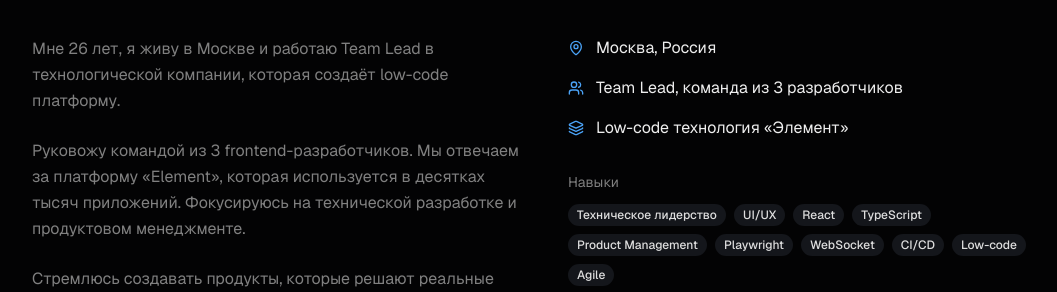
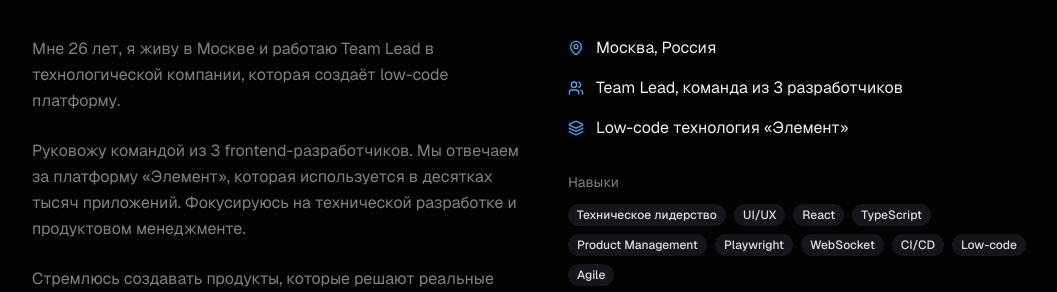
Before and after one commit to dshuran/dshuran-site, a Next.js app: page / in a window 1280 px wide. Shown: the part 980-1272 px from the top of the page, without its empty margins (96-1153 px from the left). Built offline with nearby package versions, Linux system fonts and the light colour scheme.

Commit message:
мелкие фиксы

```diff
--- a/components/About.tsx
+++ b/components/About.tsx
@@ -36,7 +36,7 @@ export function About() {
               </p>
               <p className="text-muted-foreground leading-relaxed">
                 Руковожу командой из 3 frontend-разработчиков. Мы отвечаем за
-                платформу &laquo;Element&raquo;, которая используется в десятках тысяч
+                платформу &laquo;Элемент&raquo;, которая используется в десятках тысяч
                 приложений. Фокусируюсь на технической разработке и
                 продуктовом менеджменте.
               </p>
```
